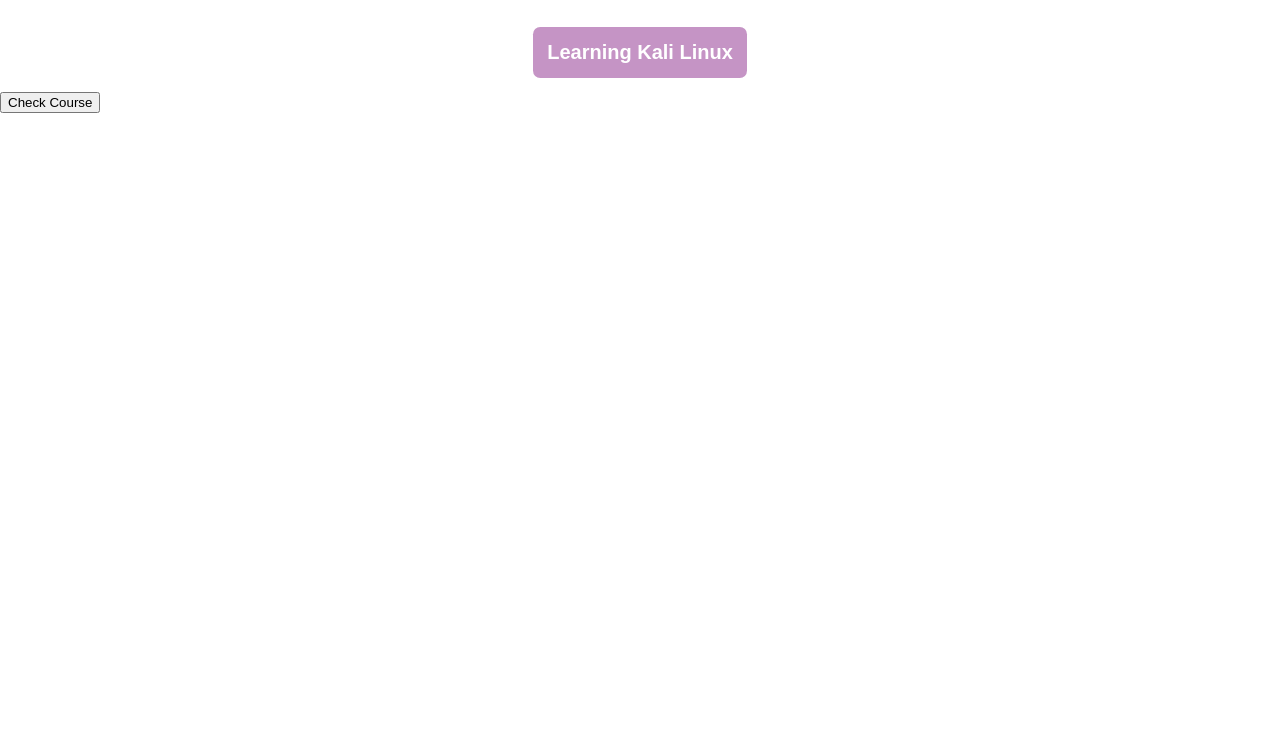
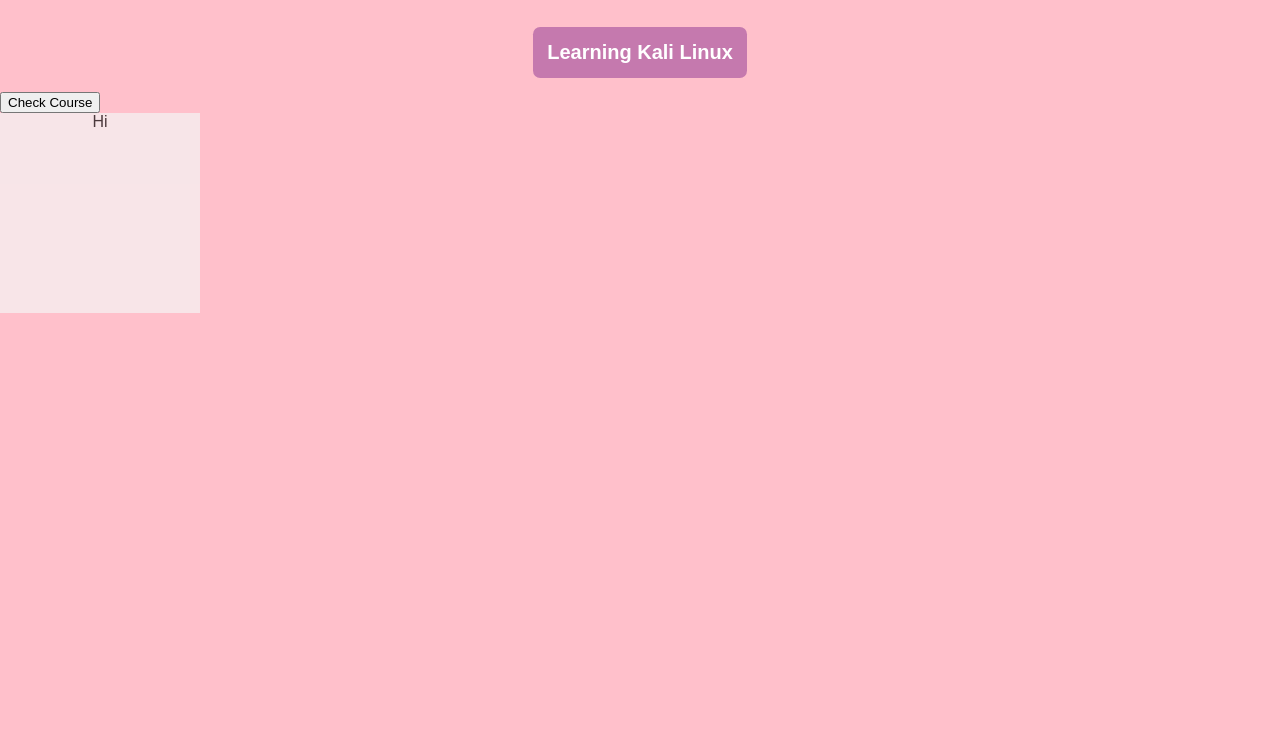
Before and after one commit to Sullivannsam/SullivannSam, a plain HTML site: page Html/School Subject Project/shauh/First.html in a window 1280 px wide. Shown: the part 71-800 px from the top of the page. Drawn offline with Linux system fonts and the light colour scheme.

Commit message:
Update project

```diff
--- a/Html/School Subject Project/shauh/First.css
+++ b/Html/School Subject Project/shauh/First.css
@@ -2,6 +2,7 @@
     margin:0;
     padding:0;
     font-family:sans-serif;
+    background-color:pink;
 }
 
 .navbar{
@@ -52,3 +53,12 @@
 .course-reading .course-reading{
     display:block;
 }
+
+.background-container-card{
+    display:flex;
+    justify-content:center;
+    background-color:whitesmoke;
+    height:200px;
+    width:200px;
+    opacity:70%;
+}
--- a/Html/School Subject Project/shauh/First.html
+++ b/Html/School Subject Project/shauh/First.html
@@ -43,6 +43,18 @@
 
     </div>
 
+    <div class="background-container-card">
+        <div class="container-card">
+            Hi
+        </div>
+
+    </div>
+
+
+
+
+
+
 
 
 
```
